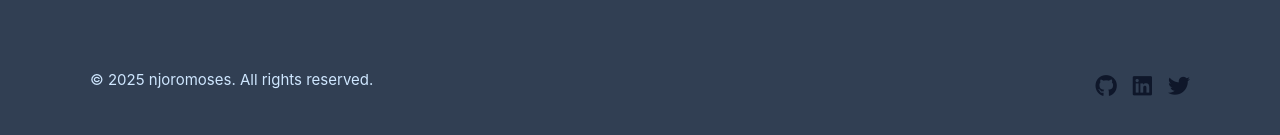
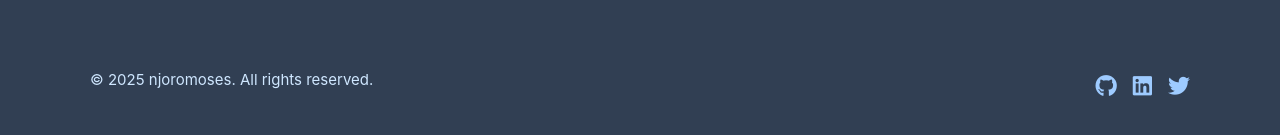
Before and after one commit to mosesnjoroge371-glitch/My-Portfolio, a plain HTML site: page projects.html in a window 1280 px wide. Shown: the part 1013-1148 px from the top of the page. Drawn offline with Linux system fonts and the light colour scheme.

Commit message:
addd change

```diff
--- a/projects.css
+++ b/projects.css
@@ -341,7 +341,7 @@ body {
 }
 
 .social-icons a {
-  color: var(--text);
+
   font-size: 22px;
   transition: color 0.3s ease, transform 0.3s ease;
 }
```
